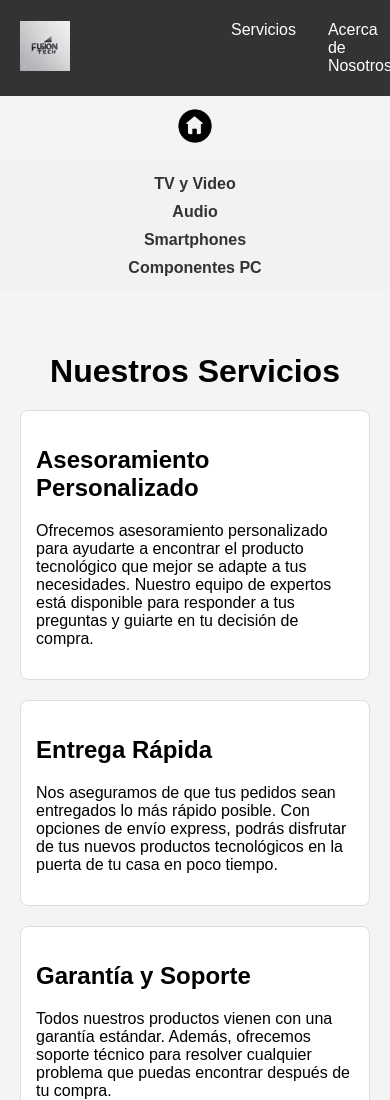
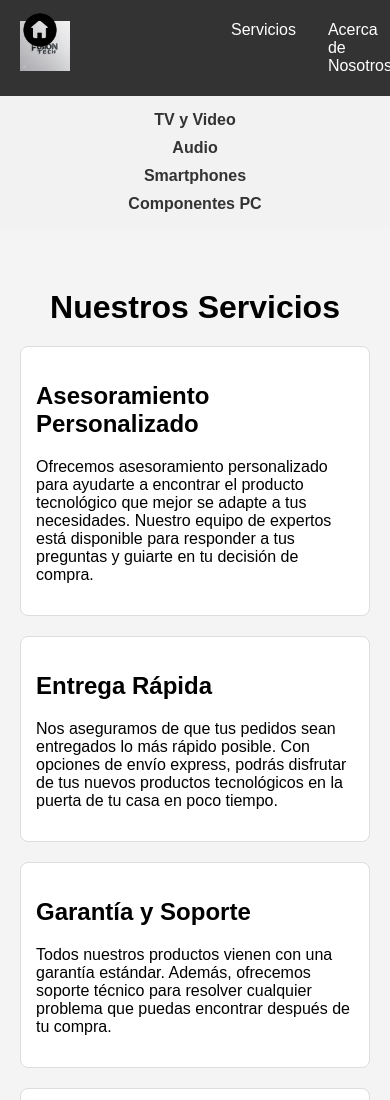
Before and after one commit to fazeaxel/Mi-pagina-web, a plain HTML site: page services.html in a window 390 px wide. Shown: the top 1100 px of the page. Drawn offline with Linux system fonts and the light colour scheme.

Commit message:
Add files via upload

```diff
--- a/services.html
+++ b/services.html
@@ -20,6 +20,7 @@
             display: flex;
             align-items: center;
             justify-content: space-between;
+            position: relative;
         }
 
         .logo {
@@ -98,6 +99,12 @@
             gap: 5px;
         }
 
+        .button-container {
+            position: absolute;
+            top: 84px;
+            left: 23px;
+        }
+
         .category-nav {
             background-color: #f2f2f2;
             padding: 10px 0;
@@ -148,12 +155,6 @@
             box-shadow: 0 5px 15px rgba(0,0,0,0.1);
         }
 
-        .button-container {
-            position: absolute;
-            top: 84px;
-            left: 23px;
-        }
-
         footer {
             background-color: #333;
             color: white;
@@ -162,18 +163,23 @@
             margin-top: 20px;
         }
 
-        /* Media Queries for Responsive Design */
         @media (max-width: 768px) {
-            .category-nav ul {
-                flex-direction: column;
+            .button-container {
+                position: absolute;
+                top: 10px;
+                left: 20px;
             }
 
-            .button-container {
-                position: relative;
-                top: auto;
-                left: auto;
-                margin: 10px 0;
-                text-align: center;
+            .search-bar {
+                width: 100%;
+            }
+
+            .category-nav ul {
+                flex-direction: column; /* Cambiar a columna en móvil */
+            }
+
+            .category-nav li {
+                margin: 5px 0; /* Espaciado vertical en móvil */
             }
         }
     </style>
```
